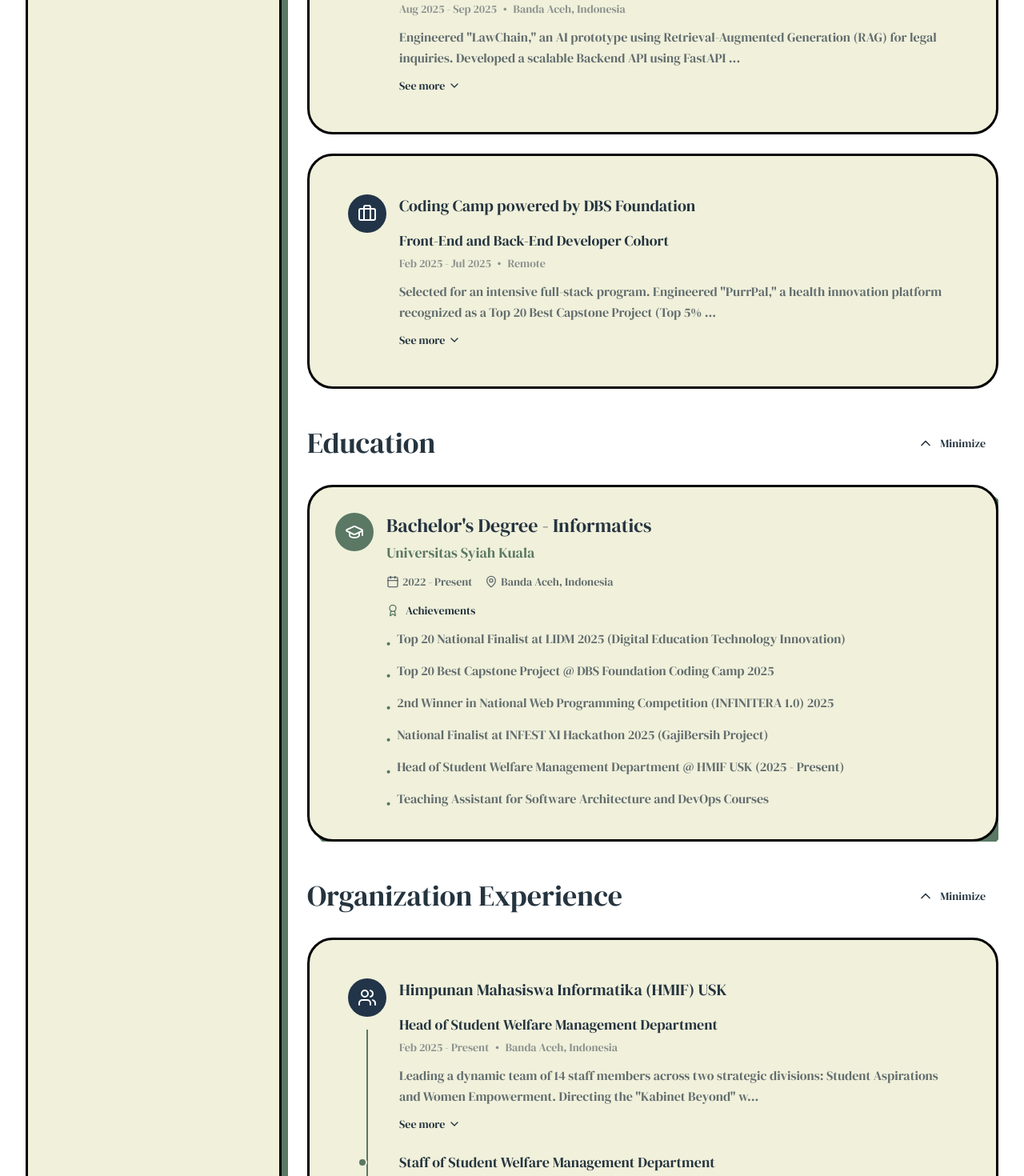
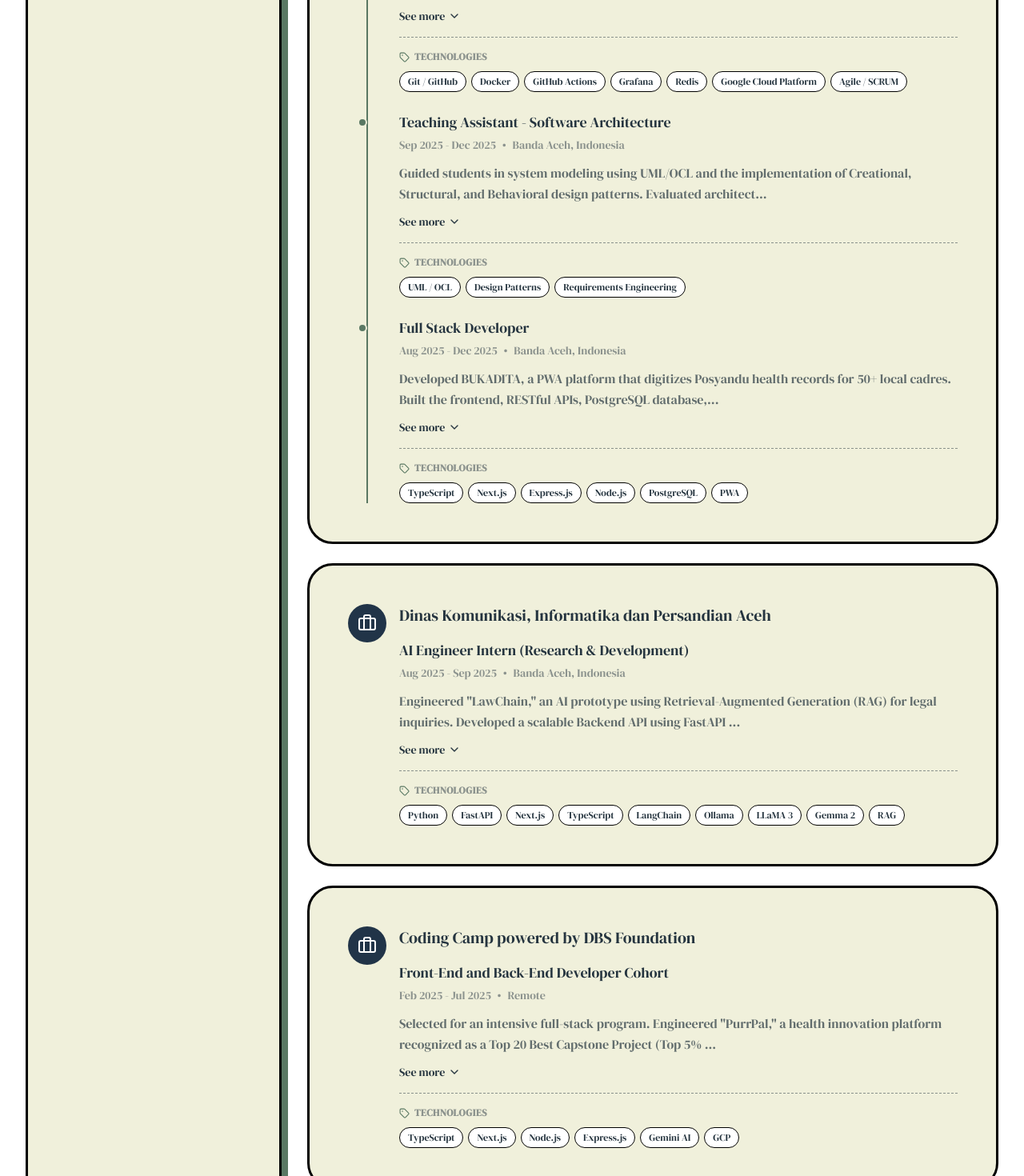
Before and after one commit to Hidayattt24/portofolio, a Next.js app: page /experience in a window 1280 px wide. Shown: the part 720-2190 px from the top of the page at 80% size. Built offline with nearby package versions, Linux system fonts and the light colour scheme.

Commit message:
feat: add experience, education, and about sections with interactive components to portfolio layout

```diff
--- a/app/layout.tsx
+++ b/app/layout.tsx
@@ -39,7 +39,7 @@ export default async function RootLayout({
           <div className="min-h-screen bg-white flex items-start justify-center p-4 md:p-8 pt-8">
             <div className="w-full max-w-7xl flex gap-8">
               <Navbar />
-              <main className="flex-1 pb-24 md:pb-8">{children}</main>
+              <main className="flex-1 min-w-0 pb-24 md:pb-8">{children}</main>
             </div>
           </div>
           <BottomNav />
--- a/components/about/AboutMe.tsx
+++ b/components/about/AboutMe.tsx
@@ -26,15 +26,19 @@ export default function AboutMe() {
         className="space-y-4"
       >
       <p className="text-base md:text-lg text-[var(--text-secondary)] leading-relaxed">
-        I am a final-year Informatics student at <strong>Universitas Syiah Kuala</strong> dedicated to building high-performance digital solutions. As a <strong>National Finalist at LIDM 2025</strong>, I played a key role in developing <strong>Adaptivin</strong>, an AI-powered learning platform, where I managed front-end development, AI integration, and deployment.
+        Hi, I'm <strong>Hidayat Nur Hakim</strong>, a Fresh Graduate in Computer Science and Full-Stack Developer from Banda Aceh, Indonesia, with <strong>2+ years of hands-on experience</strong> building AI-integrated web applications across government, healthcare, and education sectors.
       </p>
 
       <p className="text-base md:text-lg text-[var(--text-secondary)] leading-relaxed">
-        My expertise includes engineering <strong>RAG-based AI prototypes (LawChain)</strong> during my internship at Diskominsa Aceh and co-developing <strong>PurrPal</strong>, which ranked in the <strong>Top 5% (Top 20)</strong> of capstone projects at the DBS Foundation. I specialize in <strong>Next.js</strong> and <strong>Express.js</strong> to build production-ready applications that leverage artificial intelligence.
+        My work includes <strong>LawChain</strong>, a RAG-based legal AI system built during my internship at the Aceh provincial government, using FastAPI, LangChain, and local LLMs. Through the <strong>DBS Foundation Coding Camp</strong>, I helped build <strong>PurrPal</strong>, an AI-powered pet healthcare platform that ranked in the <strong>Top 20 of 398 national teams</strong>. I also developed <strong>ADAPTIVIN</strong>, an adaptive learning platform that became a <strong>National Finalist at LIDM 2025</strong>, and led the development of <strong>BUKADITA</strong>, a digital Posyandu platform serving <strong>50+ local cadres</strong>.
       </p>
 
       <p className="text-base md:text-lg text-[var(--text-secondary)] leading-relaxed">
-        As a <strong>Teaching Assistant for Software Architecture and DevOps</strong>, I advocate for maintainable and scalable code using GitHub for collaboration. I am now seeking opportunities to contribute my technical expertise to impactful projects that challenge the boundaries of digital innovation.
+        My technical focus is <strong>Full-Stack and AI Engineering</strong>, with experience in <strong>Go, TypeScript, Next.js, React, Node.js, Express.js, FastAPI, PostgreSQL, Docker</strong>, and <strong>LLM/RAG integrations</strong> using LangChain and Ollama. Beyond engineering, I lead <strong>14 members</strong> as Head of Student Welfare Management at HMIF USK and serve as a Teaching Assistant for <strong>Software Architecture & DevOps</strong>.
+      </p>
+
+      <p className="text-base md:text-lg text-[var(--text-secondary)] leading-relaxed">
+        I'm looking for a <strong>Full-Stack or AI Engineering role</strong> where I can turn real-world problems into reliable, scalable software and continue growing as a Software Engineer.
       </p>
       </motion.div>
     </motion.section>
--- a/components/about/TechStack.tsx
+++ b/components/about/TechStack.tsx
@@ -8,6 +8,7 @@ import {
   Brain,
   Cloud,
   Layout,
+  Smartphone,
 } from "lucide-react";
 
 interface TechCategory {
@@ -26,6 +27,7 @@ const techCategories: TechCategory[] = [
       technologies: [
         "React / Next.js 15",
         "TypeScript",
+        "JavaScript",
         "Tailwind CSS",
         "Framer Motion",
       ],
@@ -34,7 +36,13 @@ const techCategories: TechCategory[] = [
       category: "Backend",
       icon: Server,
       color: "#213448",
-      technologies: ["Node.js / Express.js", "Python", "FastAPI", "RESTful APIs"],
+      technologies: [
+        "Go / Fiber",
+        "Node.js / Express.js",
+        "Python",
+        "FastAPI",
+        "RESTful APIs",
+      ],
     },
     {
       category: "AI & Machine Learning",
@@ -42,7 +50,11 @@ const techCategories: TechCategory[] = [
       color: "#5A7863",
       technologies: [
         "RAG (Retrieval-Augmented Generation)",
+        "LLM Integration",
         "Google Gemma / LLaMA",
+        "Gemini AI",
+        "OpenAI API",
+        "Ollama",
         "LangChain",
         "TensorFlow / Scikit-learn",
       ],
@@ -51,14 +63,27 @@ const techCategories: TechCategory[] = [
       category: "Database",
       icon: Database,
       color: "#213448",
-      technologies: ["PostgreSQL", "Supabase", "FAISS (Vector Store)", "Redis"],
+      technologies: [
+        "PostgreSQL",
+        "MySQL",
+        "Supabase",
+        "FAISS (Vector Store)",
+        "Redis",
+      ],
+    },
+    {
+      category: "Mobile",
+      icon: Smartphone,
+      color: "#5A7863",
+      technologies: ["Flutter", "Dart"],
     },
     {
       category: "Cloud & DevOps",
       icon: Cloud, // Ganti Smartphone menjadi Cloud jika tersedia
-      color: "#5A7863",
+      color: "#213448",
       technologies: [
         "Docker",
+        "Git / GitHub",
         "CI/CD (GitHub Actions)",
         "Google Cloud Platform (GCP)",
         "Monitoring (Grafana)",
@@ -67,8 +92,16 @@ const techCategories: TechCategory[] = [
     {
       category: "System Design",
       icon: Layout, // Ganti Palette menjadi Layout/Pencil
-      color: "#213448",
-      technologies: ["Software Architecture", "Design Patterns", "UML / OCL", "Figma"],
+      color: "#5A7863",
+      technologies: [
+        "Software Architecture",
+        "Design Patterns",
+        "API Integration",
+        "Authentication & RBAC",
+        "System Design",
+        "UML / OCL",
+        "Figma",
+      ],
     },
   ];
   return (
--- a/components/experience/CompanyExperience.tsx
+++ b/components/experience/CompanyExperience.tsx
@@ -2,13 +2,15 @@
 
 import React, { useState } from 'react';
 import { motion, AnimatePresence } from 'framer-motion';
-import { ChevronDown, ChevronUp, Briefcase } from 'lucide-react';
+import { ChevronDown, ChevronUp, Briefcase, Tag } from 'lucide-react';
 
 interface Position {
   title: string;
   duration: string;
   location: string;
   description: string;
+  technologies?: string[];
+  technologiesLabel?: string;
 }
 
 interface CompanyExperienceProps {
@@ -125,6 +127,28 @@ export default function CompanyExperience({ company, positions, logo, customIcon
                         )}
                       </motion.button>
                     )}
+
+                    {/* Technologies */}
+                    {position.technologies && position.technologies.length > 0 && (
+                      <div className="mt-4 pt-4 border-t border-dashed border-[var(--text-muted)]">
+                        <div className="flex items-center gap-1.5 mb-2.5">
+                          <Tag size={13} className="text-[var(--accent-green)]" />
+                          <span className="text-xs font-semibold uppercase tracking-wider text-[var(--text-muted)]">
+                            {position.technologiesLabel ?? 'Technologies'}
+                          </span>
+                        </div>
+                        <div className="flex flex-wrap gap-1.5">
+                          {position.technologies.map((tech) => (
+                            <span
+                              key={tech}
+                              className="px-2.5 py-1 bg-white text-[var(--text-primary)] text-xs font-medium rounded-md border border-[var(--card-border)] hover:bg-[var(--accent-green)] hover:text-white transition-colors duration-200 cursor-default"
+                            >
+                              {tech}
+                            </span>
+                          ))}
+                        </div>
+                      </div>
+                    )}
                   </div>
                 </div>
               );
--- a/components/experience/EducationSection.tsx
+++ b/components/experience/EducationSection.tsx
@@ -25,7 +25,7 @@ const educationData: EducationItem[] = [
       'Top 20 Best Capstone Project @ DBS Foundation Coding Camp 2025',
       '2nd Winner in National Web Programming Competition (INFINITERA 1.0) 2025',
       'National Finalist at INFEST XI Hackathon 2025 (GajiBersih Project)',
-      'Head of Student Welfare Management Department @ HMIF USK (2025 - Present)',
+      'Head of Student Welfare Management Department @ HMIF USK (Feb - Mar 2025)',
       'Teaching Assistant for Software Architecture and DevOps Courses',
     ],
   }
--- a/components/experience/ExperienceSection.tsx
+++ b/components/experience/ExperienceSection.tsx
@@ -7,6 +7,29 @@ import CompanyExperience from './CompanyExperience';
 
 const experiences = [
   {
+    company: 'Digital Health Research Team (USK)',
+    positions: [
+      {
+        title: 'Software Engineer',
+        duration: 'Jun 2026 - Present',
+        location: 'Banda Aceh, Indonesia',
+        description:
+          'Engineered DSMES Aceh, a digital health ecosystem for diabetes education and clinic monitoring. Built multi-tier applications using Go (Fiber), Flutter, Next.js, PostgreSQL, and Docker, including patient education modules, health logging, and telemetry dashboards for staff monitoring.',
+        technologies: [
+          'Go',
+          'Fiber',
+          'Flutter',
+          'Dart',
+          'Next.js',
+          'TypeScript',
+          'PostgreSQL',
+          'Docker',
+          'Clean Architecture',
+        ],
+      },
+    ],
+  },
+  {
     company: 'Universitas Syiah Kuala',
     positions: [
       {
@@ -15,6 +38,15 @@ const experiences = [
         location: 'Banda Aceh, Indonesia',
         description:
           'Led practical sessions on Git/GitHub, Docker, and CI/CD with GitHub Actions. Mentored student teams in adopting Agile/SCRUM methodologies and provided hands-on training for system monitoring using Grafana and Redis on Google Cloud Platform.',
+        technologies: [
+          'Git / GitHub',
+          'Docker',
+          'GitHub Actions',
+          'Grafana',
+          'Redis',
+          'Google Cloud Platform',
+          'Agile / SCRUM',
+        ],
       },
       {
         title: 'Teaching Assistant - Software Architecture',
@@ -22,6 +54,15 @@ const experiences = [
         location: 'Banda Aceh, Indonesia',
         description:
           'Guided students in system modeling using UML/OCL and the implementation of Creational, Structural, and Behavioral design patterns. Evaluated architectural models and Requirements Engineering (RFA) documentation for major course projects.',
+        technologies: ['UML / OCL', 'Design Patterns', 'Requirements Engineering'],
+      },
+      {
+        title: 'Full Stack Developer',
+        duration: 'Aug 2025 - Dec 2025',
+        location: 'Banda Aceh, Indonesia',
+        description:
+          'Developed BUKADITA, a PWA platform that digitizes Posyandu health records for 50+ local cadres. Built the frontend, RESTful APIs, PostgreSQL database, and multi-tier Role-Based Access Control (RBAC) for cadres, administrators, and stakeholders.',
+        technologies: ['TypeScript', 'Next.js', 'Express.js', 'Node.js', 'PostgreSQL', 'PWA'],
       },
     ],
   },
@@ -34,6 +75,17 @@ const experiences = [
         location: 'Banda Aceh, Indonesia',
         description:
           'Engineered "LawChain," an AI prototype using Retrieval-Augmented Generation (RAG) for legal inquiries. Developed a scalable Backend API using FastAPI and optimized Large Language Models, including Google Gemma 2:2b and LLaMA 3, to improve diagnostic accuracy.',
+        technologies: [
+          'Python',
+          'FastAPI',
+          'Next.js',
+          'TypeScript',
+          'LangChain',
+          'Ollama',
+          'LLaMA 3',
+          'Gemma 2',
+          'RAG',
+        ],
       },
     ],
   },
@@ -46,6 +98,7 @@ const experiences = [
         location: 'Remote',
         description:
           'Selected for an intensive full-stack program. Engineered "PurrPal," a health innovation platform recognized as a Top 20 Best Capstone Project (Top 5% of 398 submissions). Built seamless interfaces with Next.js and robust RESTful APIs with Express.js.',
+        technologies: ['TypeScript', 'Next.js', 'Node.js', 'Express.js', 'Gemini AI', 'GCP'],
       },
     ],
   },
--- a/components/experience/OrganizationSection.tsx
+++ b/components/experience/OrganizationSection.tsx
@@ -12,10 +12,17 @@ const organizations = [
     positions: [
       {
         title: 'Head of Student Welfare Management Department',
-        duration: 'Feb 2025 - Present',
+        duration: 'Feb 2025 - Mar 2025',
         location: 'Banda Aceh, Indonesia',
         description:
-          'Leading a dynamic team of 14 staff members across two strategic divisions: Student Aspirations and Women Empowerment. Directing the "Kabinet Beyond" welfare initiatives to bridge communication gaps between students and faculty administration. Managing end-to-end execution of departmental programs and cultivating an empowering work environment focused on maximizing team growth and professional development opportunities.',
+          'Led a dynamic team of 14 staff members across two strategic divisions: Student Aspirations and Women Empowerment. Directed the "Kabinet Beyond" welfare initiatives to bridge communication gaps between students and faculty administration. Managed end-to-end execution of departmental programs and cultivated an empowering work environment focused on maximizing team growth and professional development opportunities.',
+        technologies: [
+          'Leadership',
+          'Team Management',
+          'Project Management',
+          'Cross-Functional Collaboration',
+        ],
+        technologiesLabel: 'Skills',
       },
       {
         title: 'Staff of Student Welfare Management Department',
@@ -23,6 +30,8 @@ const organizations = [
         location: 'Banda Aceh, Indonesia',
         description:
           'Actively organized and implemented various departmental programs focused on student well-being and campus life enhancement. Supported the execution of all determined organizational programs with a high level of participation and accountability. Contributed to creating and maintaining a harmonious and productive work environment for the department staff.',
+        technologies: ['Team Collaboration', 'Program Execution', 'Communication'],
+        technologiesLabel: 'Skills',
       },
     ],
   },
```
